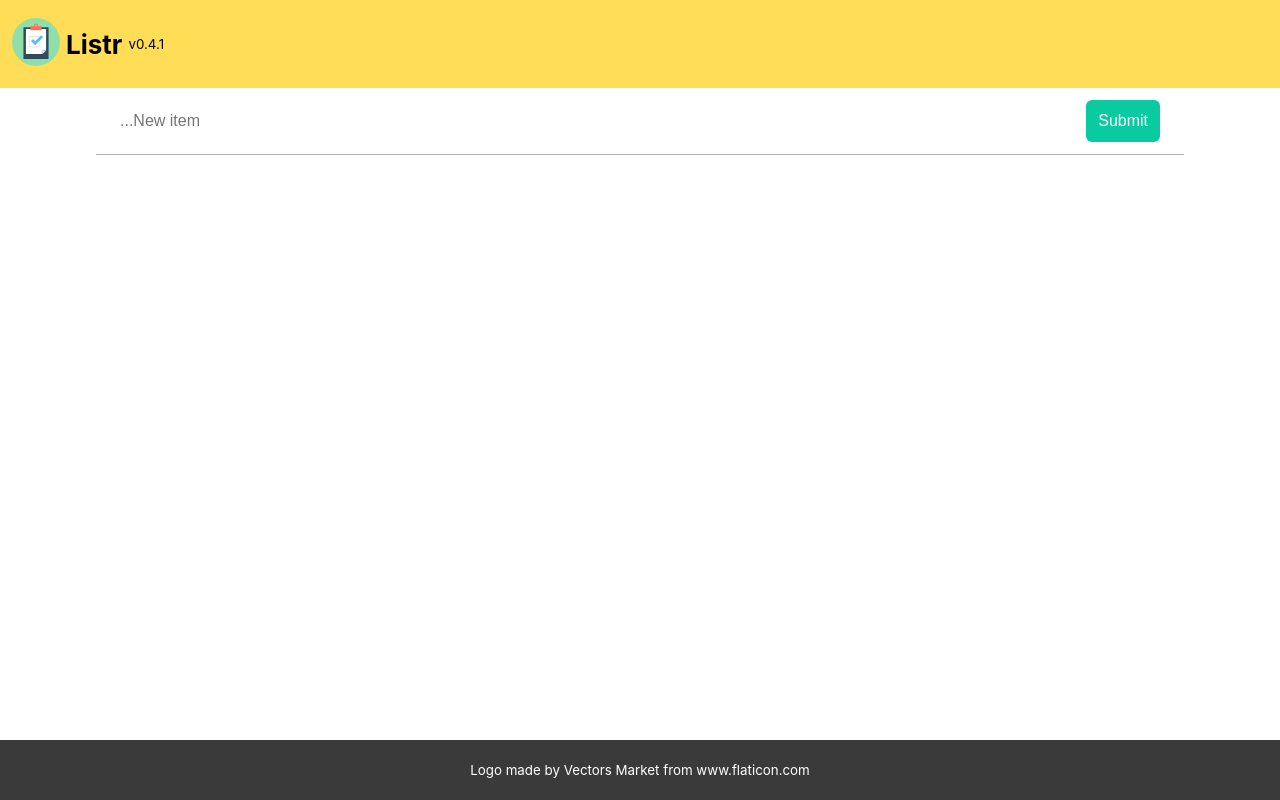
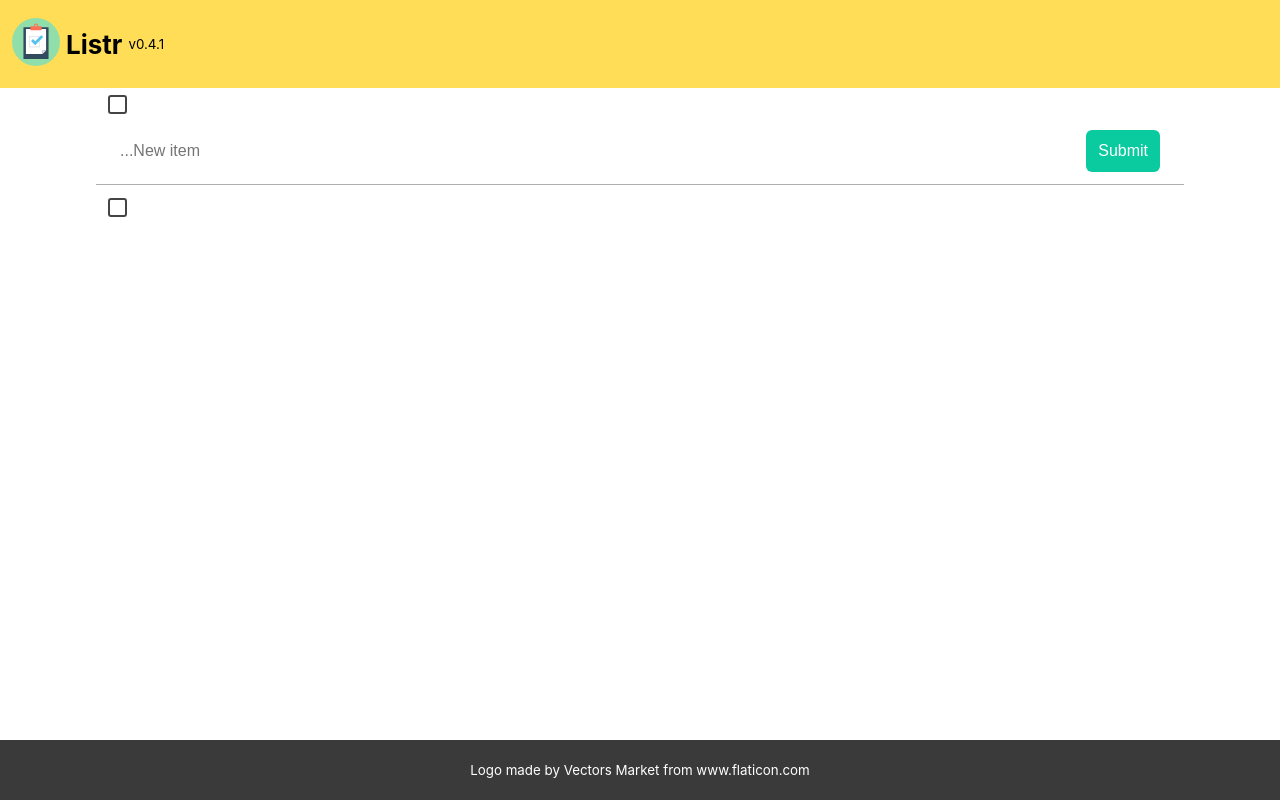
Before and after one commit to jamesaspence/listr, a React (Create React App) app: page / in a window 1280 px wide. Built offline with nearby package versions, Linux system fonts and the light colour scheme.

Commit message:
WIP - working checkbox toggle
Needs additional styling, I'm going to switch to grid for my list so this will be refactored

```diff
--- a/src/index.scss
+++ b/src/index.scss
@@ -7,3 +7,7 @@ html, body {
   -moz-osx-font-smoothing: grayscale;
   background-color: #efefef;
 }
+
+* {
+  box-sizing: border-box;
+}
--- a/src/react/common/Checkbox.js
+++ b/src/react/common/Checkbox.js
@@ -2,7 +2,7 @@ import React from 'react';
 import './Checkbox.scss';
 
 const Checkbox = ({
-  className = null,
+  className = '',
   id,
   checked = false,
   onChange
--- a/src/react/common/Checkbox.scss
+++ b/src/react/common/Checkbox.scss
@@ -2,6 +2,7 @@
   display: flex;
   justify-content: center;
   align-items: center;
+  height: 18px;
 
   .Checkbox__toggle {
     opacity: 0;
--- a/src/react/list/AllCheckedToggler.js
+++ /dev/null
@@ -1 +0,0 @@
-import React from 'react';
--- /dev/null
+++ b/src/react/list/CheckAllToggle.js
@@ -0,0 +1,29 @@
+import React from 'react';
+import './CheckAllToggle.scss';
+import Checkbox from '../common/Checkbox';
+import { useSelector, useDispatch } from 'react-redux';
+import selectActiveListAllChecked from '../../redux/selectors/list/selectActiveListAllChecked';
+import selectActiveListId from '../../redux/selectors/list/selectActiveListId';
+import { toggleAllChecked } from '../../redux/actions/list';
+
+const CheckAllToggle = ({ id }) => {
+  const activeList = useSelector(selectActiveListId);
+  const allChecked = useSelector(selectActiveListAllChecked);
+  const dispatch = useDispatch();
+
+  const onChange = () => {
+    dispatch(toggleAllChecked(activeList));
+  };
+
+  return (
+    <div className="CheckAllToggle">
+      <Checkbox
+        checked={allChecked}
+        id={id}
+        onChange={onChange}
+      />
+    </div>
+  );
+};
+
+export default CheckAllToggle;
--- /dev/null
+++ b/src/react/list/CheckAllToggle.scss
@@ -0,0 +1,4 @@
+.CheckAllToggle {
+  display: flex;
+  margin: 6px 12px;
+}
--- a/src/react/views/ListView.js
+++ b/src/react/views/ListView.js
@@ -1,12 +1,15 @@
 import React from 'react';
 import NewListItemPromptContainer from '../list/create/NewListItemPromptContainer';
 import ActiveListContainer from '../list/ActiveListContainer';
+import CheckAllToggle from '../list/CheckAllToggle';
 
 const ListView = () => {
   return (
     <div className="ListView">
+      <CheckAllToggle id={'CheckAllToggle--top'} />
       <ActiveListContainer />
       <NewListItemPromptContainer />
+      <CheckAllToggle id={'CheckAllToggle--bottom'} />
     </div>
   );
 };
```
